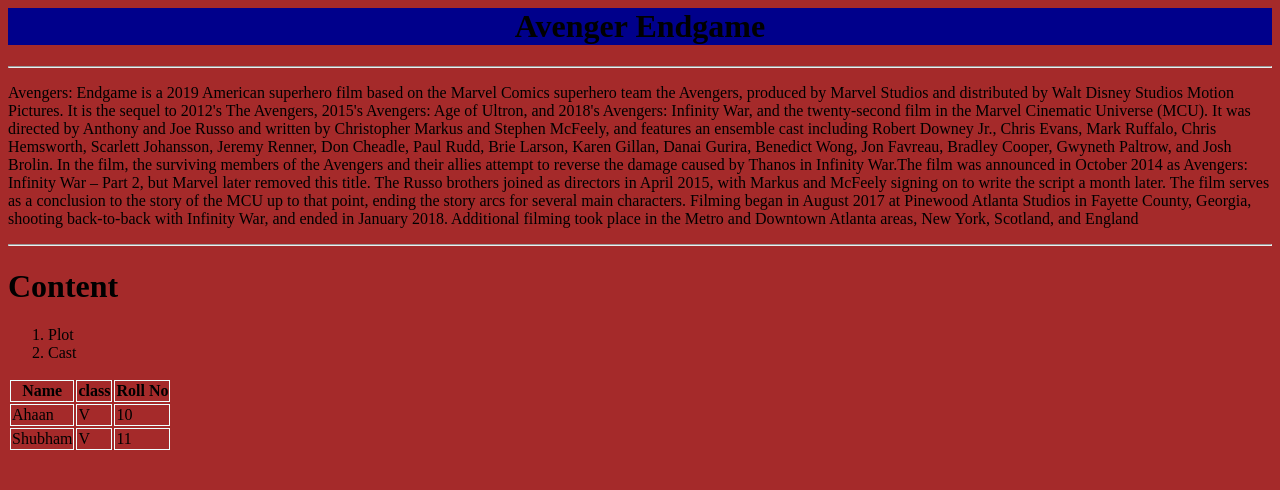
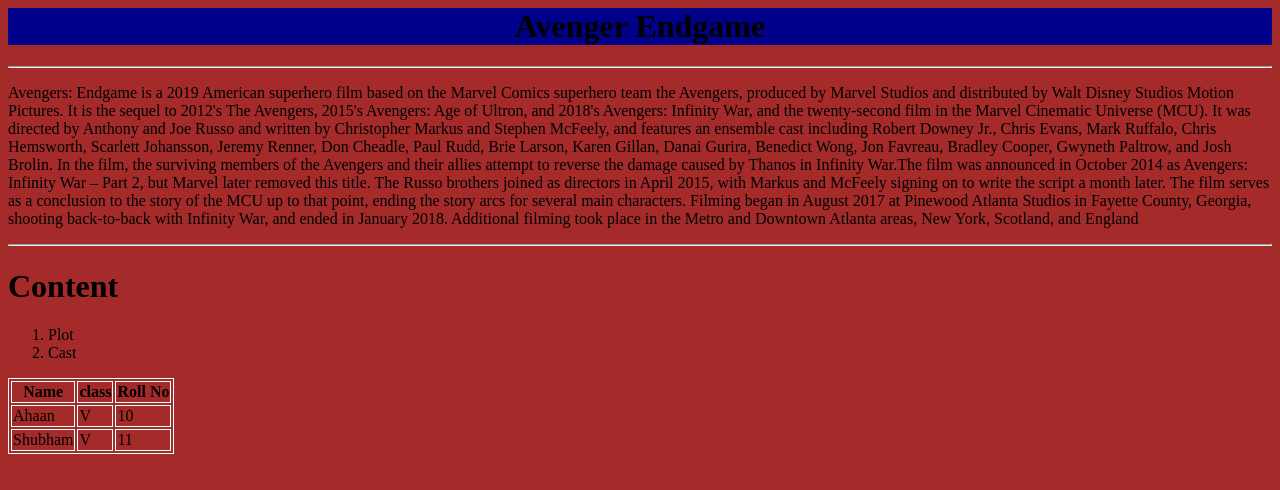
Before and after one commit to NavneetO/Levle-1, a plain HTML site: page index.html in a window 1280 px wide. Drawn offline with Linux system fonts and the light colour scheme.

Commit message:
Update index.html

```diff
--- a/index.html
+++ b/index.html
@@ -1,9 +1,8 @@
 <html>
     <head>
         <style>
-            .table,th,td{
-                border:1px solid white;
-                border-color: azure;
+            table,th,td{
+                border:1px solid azure;
             }
         </style>
         <title >
```
